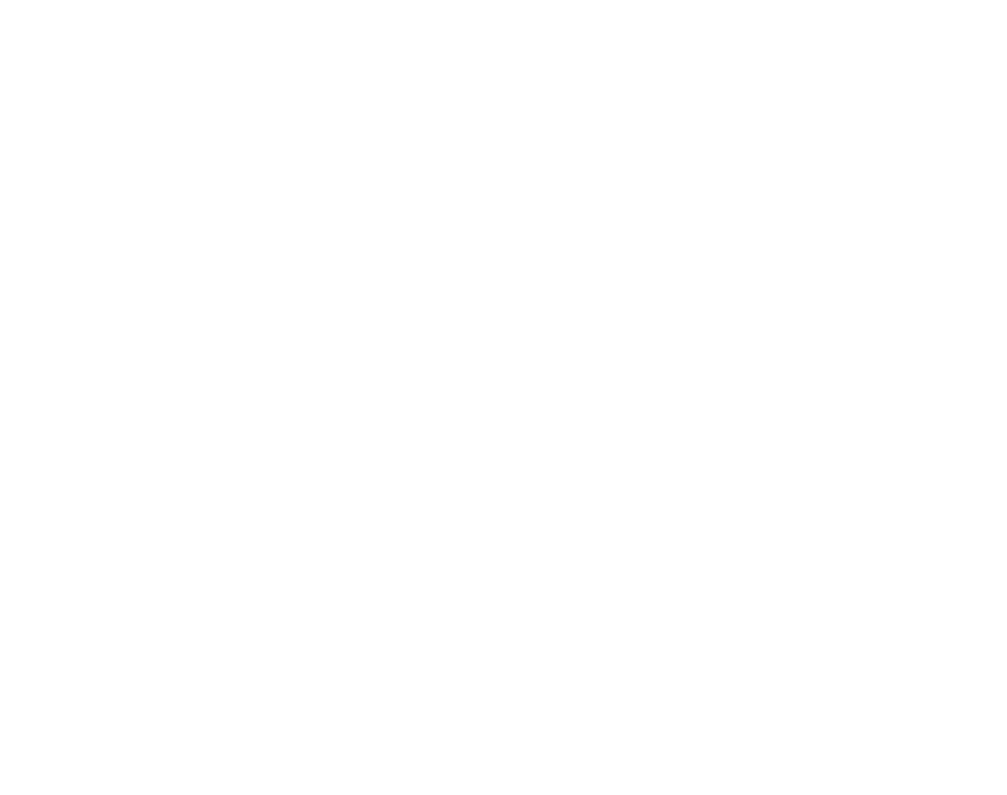
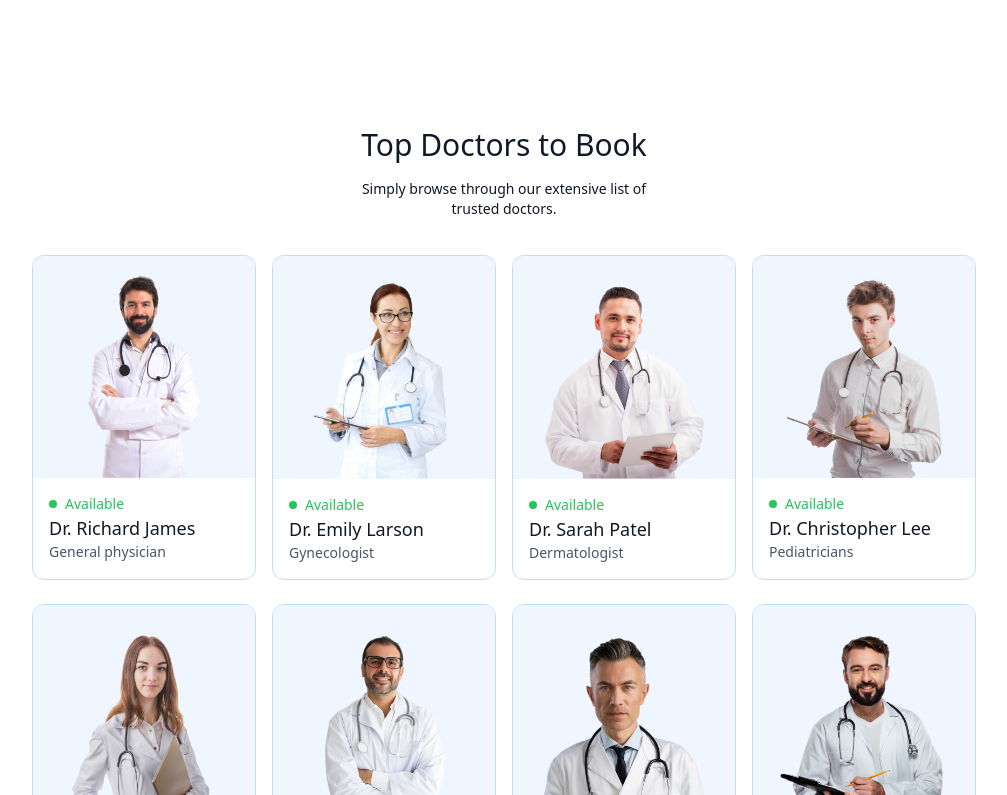
Before and after one commit to m-but/react-appointment-doctor, a React (Vite) app: page / in a window 1280 px wide. Shown: the part 945-1740 px from the top of the page, without its empty margins (136-1143 px from the left). Before the commit the page ends 1008 px from the top, so only its background shows below. Built offline with nearby package versions, Linux system fonts and the light colour scheme.

Commit message:
ui:create TopDoctors.jsx

```diff
--- /dev/null
+++ b/src/components/TopDoctors.jsx
@@ -0,0 +1,40 @@
+import React from "react";
+import { doctors } from "../assets/assets";
+import { useNavigate } from "react-router-dom";
+
+function TopDoctors() {
+  const navigate = useNavigate();
+
+  return (
+    <div className="flex flex-col items-center gap-4 my-16 text-gray-900 md:mx-10">
+      <h1 className="text-3xl font-medium">Top Doctors to Book</h1>
+      <p className="text-sm text-center sm:w-1/3">
+        Simply browse through our extensive list of trusted doctors.
+      </p>
+      <div className="grid w-full gap-4 px-3 pt-5 grid-cols-auto gap-y-6 sm:px-0">
+        {doctors.slice(0, 10).map((item, index) => (
+          <div
+            onClick={() => navigate(`/appointment/${item._id}`)}
+            key={index}
+            className="overflow-hidden border border-blue-200 rounded-xl cursor-pointer hover:translate-y-[-10px] transition-all duration-500"
+          >
+            <img className="bg-blue-50" src={item.image} alt="" />
+            <div className="p-4">
+              <div className="flex items-center gap-2 text-sm text-center text-green-500">
+                <p className="w-2 h-2 bg-green-500 rounded-full"></p>
+                <p>Available</p>
+              </div>
+              <p className="text-lg font-medium text-gray-900">{item.name}</p>
+              <p className="text-sm text-gray-600">{item.speciality}</p>
+            </div>
+          </div>
+        ))}
+      </div>
+      <button className="px-12 py-3 mt-10 text-gray-600 rounded-full bg-blue-50">
+        more
+      </button>
+    </div>
+  );
+}
+
+export default TopDoctors;
--- a/src/pages/Home.jsx
+++ b/src/pages/Home.jsx
@@ -1,12 +1,14 @@
 import React from "react";
 import Header from "../components/Header";
 import SpecialityMenu from "../components/SpecialityMenu";
+import TopDoctors from "../components/TopDoctors";
 
 function Home() {
   return (
     <div>
       <Header />
       <SpecialityMenu />
+      <TopDoctors />
     </div>
   );
 }
--- a/tailwind.config.js
+++ b/tailwind.config.js
@@ -6,6 +6,9 @@
       colors: {
         primary: "#5F6FFF",
       },
+      gridTemplateColumns: {
+        auto: "repeat(auto-fill, minmax(200px, 1fr))",
+      },
     },
   },
   plugins: [],
```
